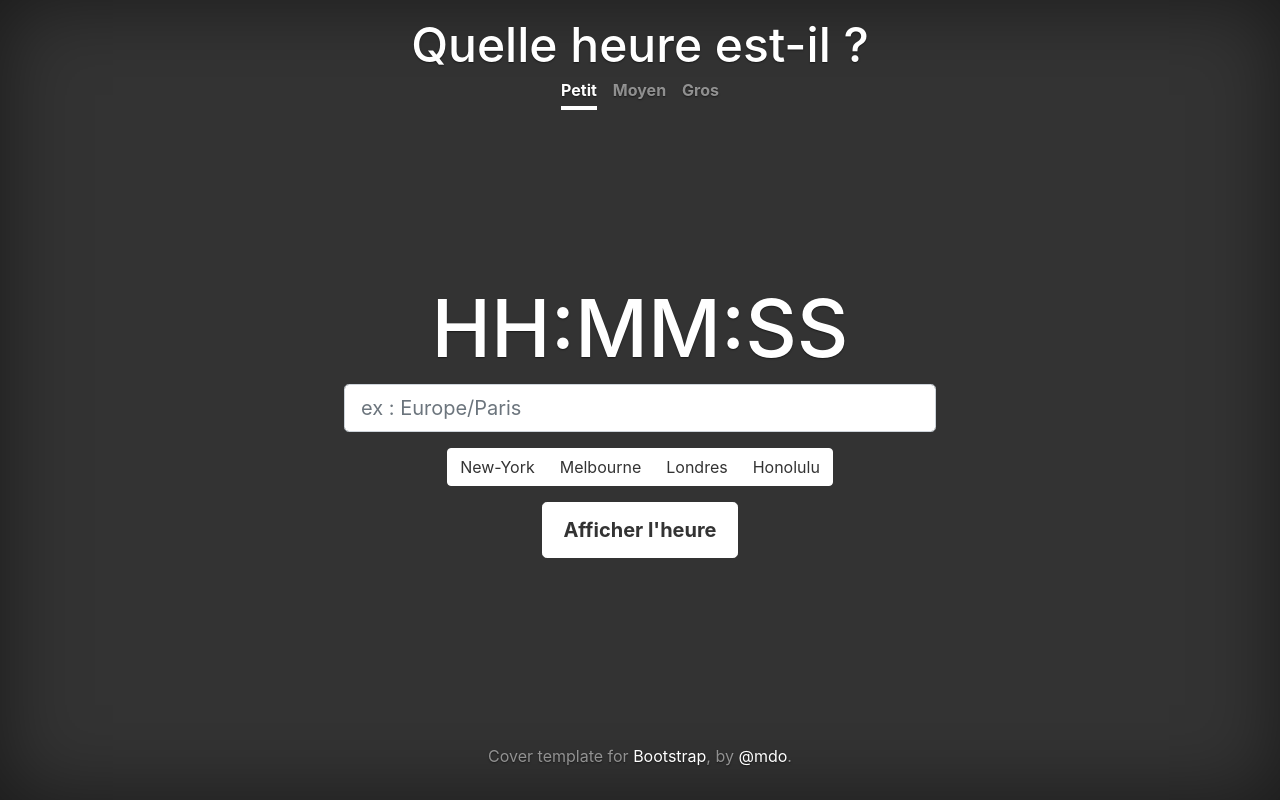
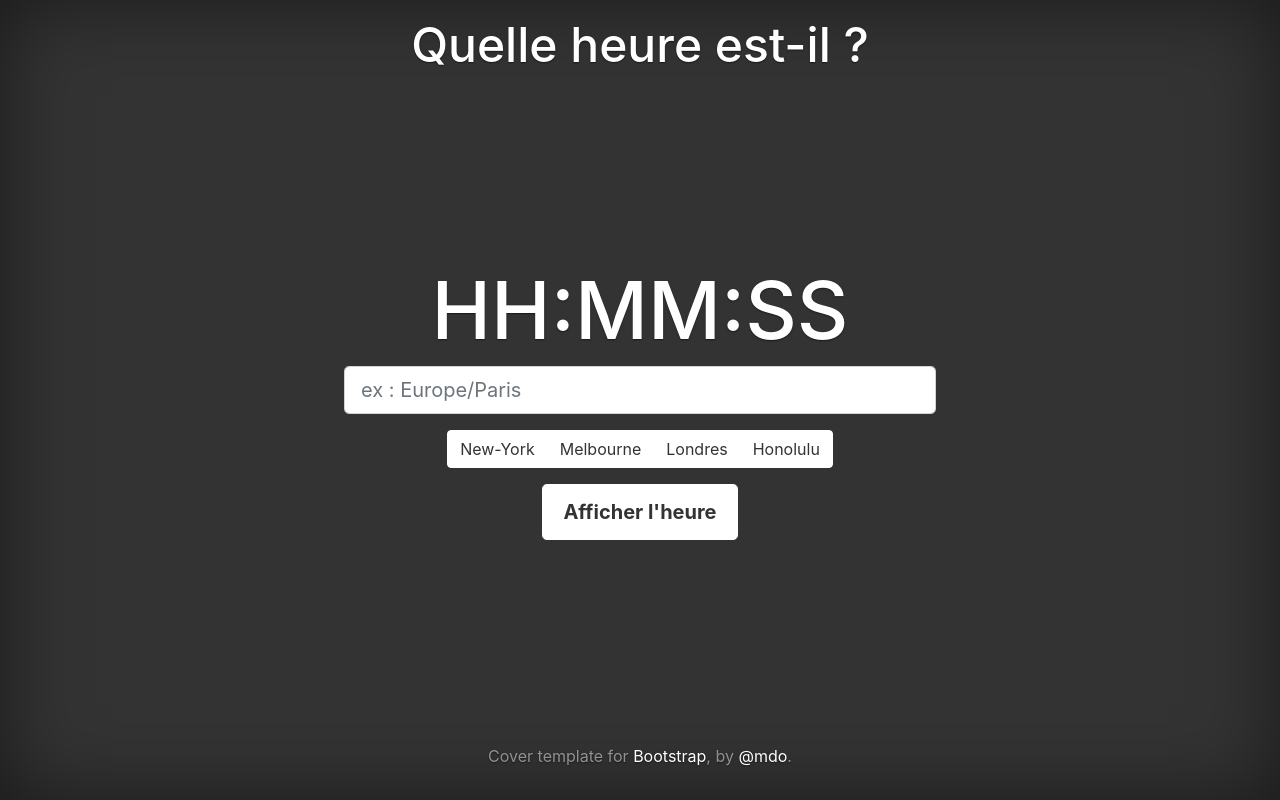
Before and after one commit to MelodieBo/worldtimeApp, a plain HTML site: page index.html in a window 1280 px wide. Drawn offline with nearby package versions, Linux system fonts and the light colour scheme.

Commit message:
Update index.html - Commentaire sous nav

```diff
--- a/index.html
+++ b/index.html
@@ -25,11 +25,11 @@
     <div class="inner">
       <h3 class="masthead-brand">Quelle heure est-il ?</h3>
     </div>
-    <nav class="nav nav-masthead justify-content-center">
+    <!-- <nav class="nav nav-masthead justify-content-center">
       <a class="nav-link active" id="small" href="#">Petit</a>
       <a class="nav-link" id="middle" href="#">Moyen</a>
       <a class="nav-link" id="big" href="#">Gros</a>
-    </nav>
+    </nav> -->
   </header>
 
   <main role="main" class="inner cover">
```
